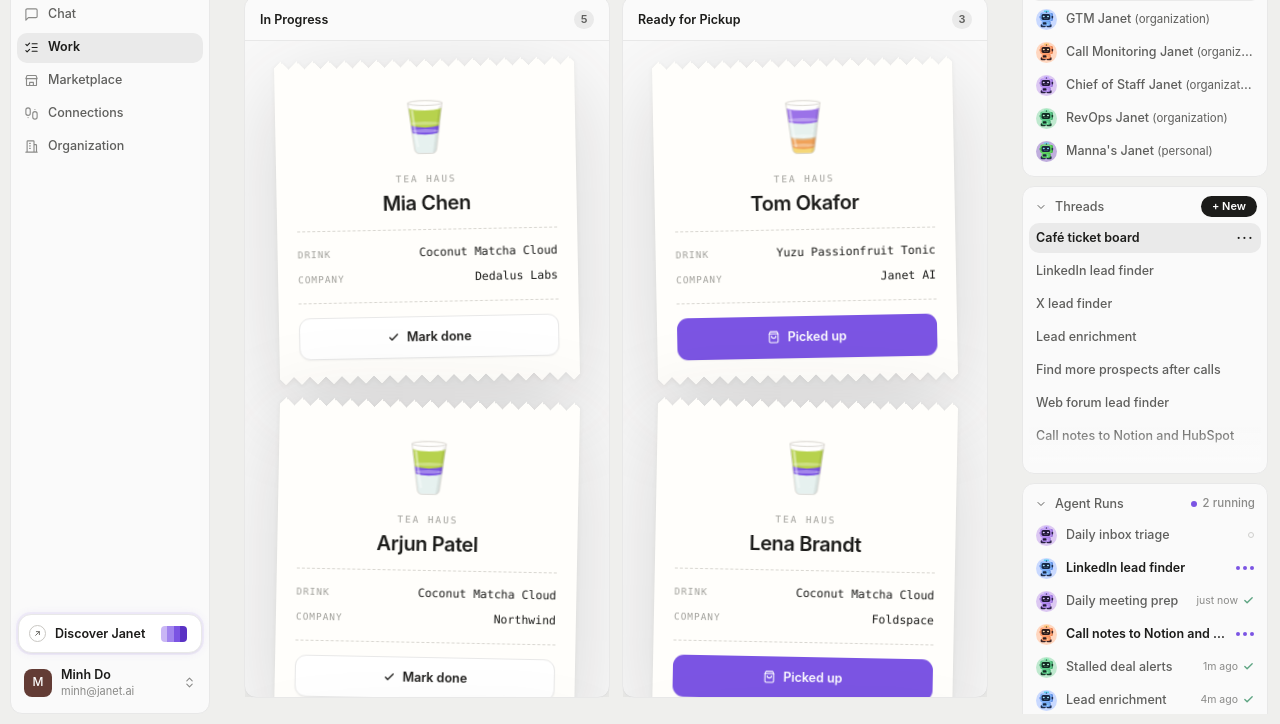
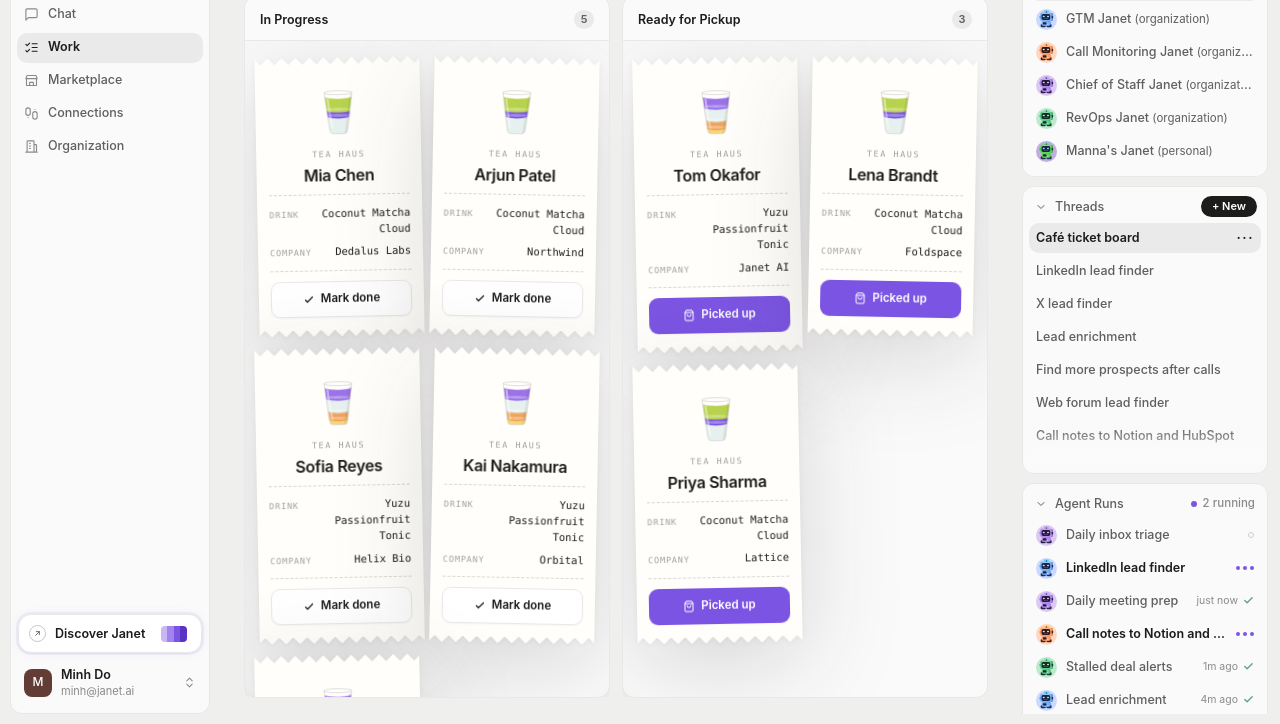
Before and after one commit to minhbuild/cafe-order-agent, a plain HTML site: page board.html in a window 1280 px wide. Shown: the part 76-800 px from the top of the page. Drawn offline with Linux system fonts and the light colour scheme; no server answers.

Commit message:
Fix board drag/write bugs, two-column ticket grid, and Apps Script timestamp matching.

```diff
--- a/assets/board.css
+++ b/assets/board.css
@@ -38,6 +38,7 @@
   display: flex;
   flex-direction: column;
   min-height: 0;
+  container-type: inline-size;
   background: var(--panel-bg);
   border: 1px solid var(--panel-edge);
   border-radius: var(--panel-radius);
@@ -78,15 +79,17 @@
   flex: 1;
   min-height: 0;
   overflow-y: auto;
-  display: flex;
-  flex-direction: column;
-  align-items: center;
-  gap: 18px;
-  padding: 18px 16px 22px;
+  display: grid;
+  grid-template-columns: repeat(2, minmax(0, 1fr));
+  gap: 12px 10px;
+  align-content: start;
+  padding: 16px 12px 20px;
 }
 
 .column-empty {
+  grid-column: 1 / -1;
   margin: auto;
+  padding: 24px 8px;
   font-size: 12.5px;
   color: var(--nav-dim);
   text-align: center;
@@ -94,9 +97,9 @@
 
 /* ---------- ticket: the receipt, rescaled ---------- */
 .receipt.ticket {
-  --tooth: 16px;
-  width: min(300px, 100%);
-  flex: none;
+  --tooth: 14px;
+  width: 100%;
+  min-width: 0;
   cursor: grab;
   transition: transform .16s ease, filter .16s ease;
 }
@@ -120,34 +123,36 @@
 .receipt.ticket.is-saving .receipt-body { opacity: .55; }
 
 .ticket .receipt-body {
-  padding: 18px 20px 16px;
-  gap: 14px;
+  padding: 14px 12px 12px;
+  gap: 10px;
 }
 
-.ticket .receipt-art { width: 54px; margin: 0 auto 10px; }
+.ticket .receipt-art { width: 44px; margin: 0 auto 8px; }
 
 .ticket .receipt-brand {
-  font-size: 9.5px;
-  letter-spacing: .2em;
-  margin: 0 0 6px;
+  font-size: 8.5px;
+  letter-spacing: .18em;
+  margin: 0 0 4px;
 }
 
 .ticket .receipt-drink {
-  font-size: 20px;
+  font-size: 16px;
   letter-spacing: -.02em;
+  line-height: 1.15;
+  overflow-wrap: anywhere;
 }
 
 .ticket .receipt-rows {
-  gap: 8px;
-  padding-top: 14px;
+  gap: 6px;
+  padding-top: 10px;
 }
 
-.ticket .receipt-rows dt { font-size: 9.5px; }
-.ticket .receipt-rows dd { font-size: 11.5px; }
+.ticket .receipt-rows dt { font-size: 8.5px; }
+.ticket .receipt-rows dd { font-size: 10.5px; }
 
 .ticket-actions {
   border-top: 1px dashed #d8d6d0;
-  padding-top: 14px;
+  padding-top: 10px;
 }
 
 .ticket-btn {
@@ -155,21 +160,21 @@
   display: inline-flex;
   align-items: center;
   justify-content: center;
-  gap: 7px;
-  padding: 10px 12px;
+  gap: 6px;
+  padding: 8px 10px;
   background: #fff;
   border: 1px solid var(--panel-edge);
-  border-radius: 11px;
+  border-radius: 9px;
   box-shadow: 0 1px 2px rgba(28, 27, 25, .04);
   font: inherit;
-  font-size: 12.5px;
+  font-size: 11.5px;
   font-weight: 600;
   color: var(--ink);
   cursor: pointer;
   transition: transform .16s ease, box-shadow .16s ease, border-color .16s ease;
 }
 
-.ticket-btn svg { width: 13px; height: 13px; flex: none; }
+.ticket-btn svg { width: 12px; height: 12px; flex: none; }
 
 .ticket-btn:hover {
   border-color: rgba(123, 84, 227, .42);
@@ -206,3 +211,10 @@
 @media (max-width: 780px) {
   .columns { padding: 12px 16px 16px; }
 }
+
+/* fall back to one ticket per row when a column is too narrow for a readable pair */
+@container (max-width: 280px) {
+  .column-list {
+    grid-template-columns: 1fr;
+  }
+}
--- a/assets/board.js
+++ b/assets/board.js
@@ -132,6 +132,7 @@ const PENDING_TTL_MS = 20000;
 let canWrite = false;
 let demoMode = false;
 let dragRow = null;
+let dropHandled = false;
 let rendered = "";
 
 /* ---------------- data ---------------- */
@@ -199,12 +200,23 @@ async function poll() {
   }
 }
 
+function ticketEl(row) {
+  return document.querySelector('.ticket[data-row="' + row + '"]');
+}
+
 async function setStatus(order, status) {
-  if (!canWrite) return;
+  if (!canWrite) {
+    console.warn("Cannot update ticket: writes are disabled.");
+    setSync("error", "Read-only");
+    return;
+  }
 
   pending.set(order.row, { status, at: Date.now() });
   rendered = "";
   render();
+
+  const el = ticketEl(order.row);
+  if (el) el.classList.add("is-saving");
 
   if (demoMode) {
     const known = orders.find((o) => o.row === order.row);
@@ -226,6 +238,7 @@ async function setStatus(order, status) {
     console.error("Could not update that ticket.", err);
     pending.delete(order.row);
     setSync("error", "Update failed");
+    if (el) el.classList.remove("is-saving");
   }
 
   rendered = "";
@@ -329,7 +342,6 @@ function ticket(order) {
     '<div class="receipt-tear is-bottom" aria-hidden="true"></div>';
 
   el.querySelector(".ticket-btn").addEventListener("click", () => {
-    el.classList.add("is-saving");
     setStatus(order, isReady ? PICKED_UP : READY);
   });
 
@@ -342,11 +354,15 @@ function ticket(order) {
   });
 
   el.addEventListener("dragend", () => {
-    dragRow = null;
     el.classList.remove("is-dragging");
     document.querySelectorAll(".column.is-over").forEach((c) => c.classList.remove("is-over"));
-    rendered = "";
-    render();
+    // drop fires before dragend, but defer clearing dragRow so drop always sees it.
+    setTimeout(() => {
+      if (!dropHandled) dragRow = null;
+      dropHandled = false;
+      rendered = "";
+      render();
+    }, 0);
   });
 
   return el;
@@ -371,22 +387,23 @@ function escapeHtml(value) {
 document.querySelectorAll(".column").forEach((column) => {
   const target = column.dataset.status;
 
-  column.addEventListener("dragover", (e) => {
+  function onDragOver(e) {
     if (dragRow === null) return;
     e.preventDefault();
     e.dataTransfer.dropEffect = "move";
     column.classList.add("is-over");
-  });
+  }
 
-  column.addEventListener("dragleave", (e) => {
+  function onDragLeave(e) {
     if (!column.contains(e.relatedTarget)) column.classList.remove("is-over");
-  });
+  }
 
-  column.addEventListener("drop", (e) => {
+  function onDrop(e) {
     if (dragRow === null) return;
     e.preventDefault();
     column.classList.remove("is-over");
 
+    dropHandled = true;
     const row = dragRow;
     dragRow = null;
 
@@ -396,7 +413,18 @@ document.querySelectorAll(".column").forEach((column) => {
     const held = pending.get(row);
     const current = held ? held.status : order.drinkStatus;
     if (current !== target) setStatus(order, target);
-  });
+  }
+
+  column.addEventListener("dragover", onDragOver);
+  column.addEventListener("dragleave", onDragLeave);
+  column.addEventListener("drop", onDrop);
+
+  const list = column.querySelector(".column-list");
+  if (list) {
+    list.addEventListener("dragover", onDragOver);
+    list.addEventListener("dragleave", onDragLeave);
+    list.addEventListener("drop", onDrop);
+  }
 });
 
 /* ---------------- start ---------------- */
```
Also changed, not shown: 1 other file.
